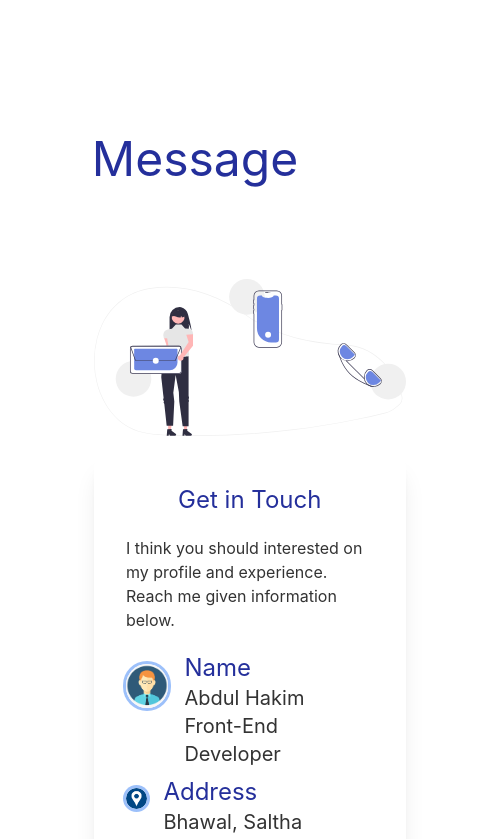
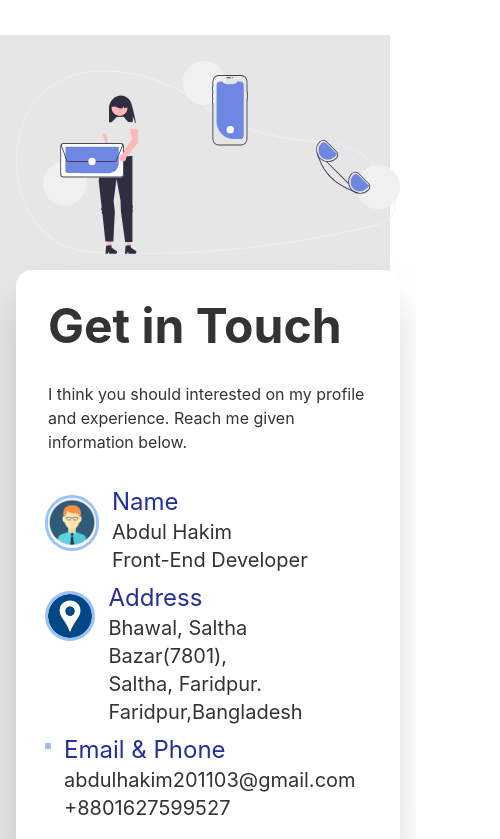
Before and after one commit to AbdulHakim201103/hakim-portfolio, a React (Create React App) app: page / in a window 390 px wide. Shown: the part 3700-4539 px from the top of the page, 500 px wide, since content can reach past the window. Built offline with nearby package versions, Linux system fonts and the light colour scheme; no server answers.

Commit message:
responsive

```diff
--- a/src/Pagas/Home/ContactMe/ContactMe.js
+++ b/src/Pagas/Home/ContactMe/ContactMe.js
@@ -7,22 +7,18 @@ import emailAddress from "../../../Assets/image/emailAddress.png";
 const ContactMe = () => {
   return (
     <div>
-      <div className="container mx-auto py-5">
-        <div>
-          <h1 className="my-20 text-5xl text-center text-primary">Message</h1>
-          <div class="hero my-20">
-            <div class="hero-content flex-col  lg:flex-row-reverse">
-              <div className="lg:w-6/12 w-8/12 mx-10">
-                <img src={contact_us} class="" alt="" />
-              </div>
-              <div className="lg:w-6/12 w-8/12 mx-10">
-                <div className="card bg-base-100 shadow-xl flex justify-center mx-auto">
-                  <div className="card-body">
-                  <h1 className="text-2xl text-center text-primary">Get in Touch</h1>
-              <h1 className="my-3">
+      <div class="hero min-h-screen bg-base-200">
+        <div class="hero-content flex-col lg:flex-row-reverse">
+          <div class="text-center lg:text-left">
+            <img src={contact_us} alt="" />
+          </div>
+          <div class="card flex-shrink-0 w-full max-w-sm shadow-2xl bg-base-100">
+            <div class="card-body">
+              <h1 class="text-5xl font-bold">Get in Touch</h1>
+              <p class="py-6">
                 I think you should interested on my profile and experience. Reach me given
                 information below.
-              </h1>
+              </p>
               <div className="flex">
                 <div>
                   <img
@@ -66,10 +62,6 @@ const ContactMe = () => {
                   <p className="text-xl">+8801627599527</p>
                 </div>
               </div>
-                  </div>
-                </div>
-              </div>
-
             </div>
           </div>
         </div>
```
